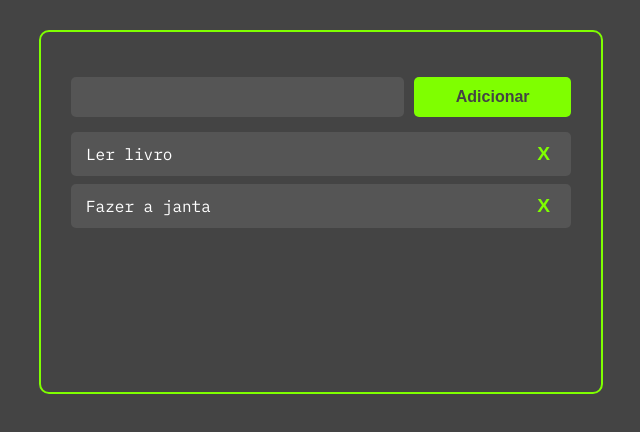
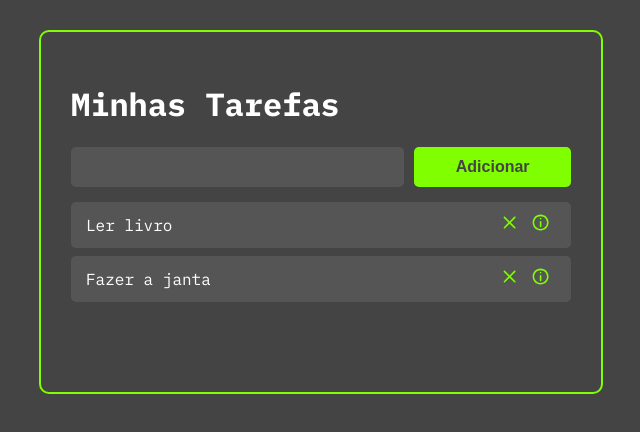
Before and after one commit to http-AbnerSantin/projeto, a React (Create React App) app: page / in a window 1280 px wide. Shown: the top 432 px of the page, without its empty margins (319-959 px from the left). Built offline with nearby package versions, Linux system fonts and the light colour scheme.

Commit message:
modificando alguns parametros, e criando o header

```diff
--- a/package.json
+++ b/package.json
@@ -8,6 +8,8 @@
     "@testing-library/user-event": "^13.5.0",
     "react": "^18.1.0",
     "react-dom": "^18.1.0",
+    "react-icons": "^4.3.1",
+    "react-router-dom": "^6.3.0",
     "react-scripts": "5.0.1",
     "uuid": "^8.3.2",
     "web-vitals": "^2.1.4"
--- a/src/App.jsx
+++ b/src/App.jsx
@@ -1,10 +1,11 @@
 
 import React, { useState } from 'react';
-import '../src/App.css';
 import { v4 as uuid4 } from 'uuid';
 
+import '../src/App.css';
 import Tasks from './components/Tasks';
 import AddTask from './components/AddTask';
+import Header from './components/Header';
 
 
 function App() {
@@ -56,6 +57,7 @@ function App() {
   return (
     <>
       <div className="App container">
+      <Header />
         <AddTask
           handleTaskAddition={handleTaskAddition}
 
--- /dev/null
+++ b/src/components/Header.jsx
@@ -0,0 +1,12 @@
+import React from "react";
+import './Task.css'
+
+
+const Header = () => {
+    return (
+        <>
+            <h1 className="title">Minhas Tarefas</h1>
+        </>
+    )
+}
+export default Header;
--- a/src/components/Task.css
+++ b/src/components/Task.css
@@ -8,13 +8,14 @@
     color: white;
     align-items: center;
     cursor:pointer;
+
 }
 
-.remove-task{
+.remove-task,
+.see-task-container{
     border: none;
     color: chartreuse;
     background-color: #555;
-    font-weight: bold;
     font-size: 1.2rem;
     cursor: pointer;
 
@@ -22,3 +23,6 @@
 .remove-task:hover{
     color: rgb(92, 184, 0);
 }
+.title {
+    color: white;
+}
--- a/src/components/Task.jsx
+++ b/src/components/Task.jsx
@@ -1,5 +1,7 @@
 import React from "react";
 import '../components/Task.css';
+
+import {CgClose, CgInfo} from 'react-icons/cg'
 
 
 const Task = ({task, handlesTaskClick, handlesTaskRemove}) => {
@@ -13,7 +15,10 @@ const Task = ({task, handlesTaskClick, handlesTaskRemove}) => {
 
             <div className="buttons-container">
                 <button className="remove-task" onClick={() => handlesTaskRemove(task.id)}>
-                    X
+                    <CgClose />
+                </button>
+                <button className="see-task-container" onClick={''}>
+                    <CgInfo />
                 </button>
             </div>
         </div>
```
Also changed, not shown: 1 other file (tests, documents, lock files or other folders).
